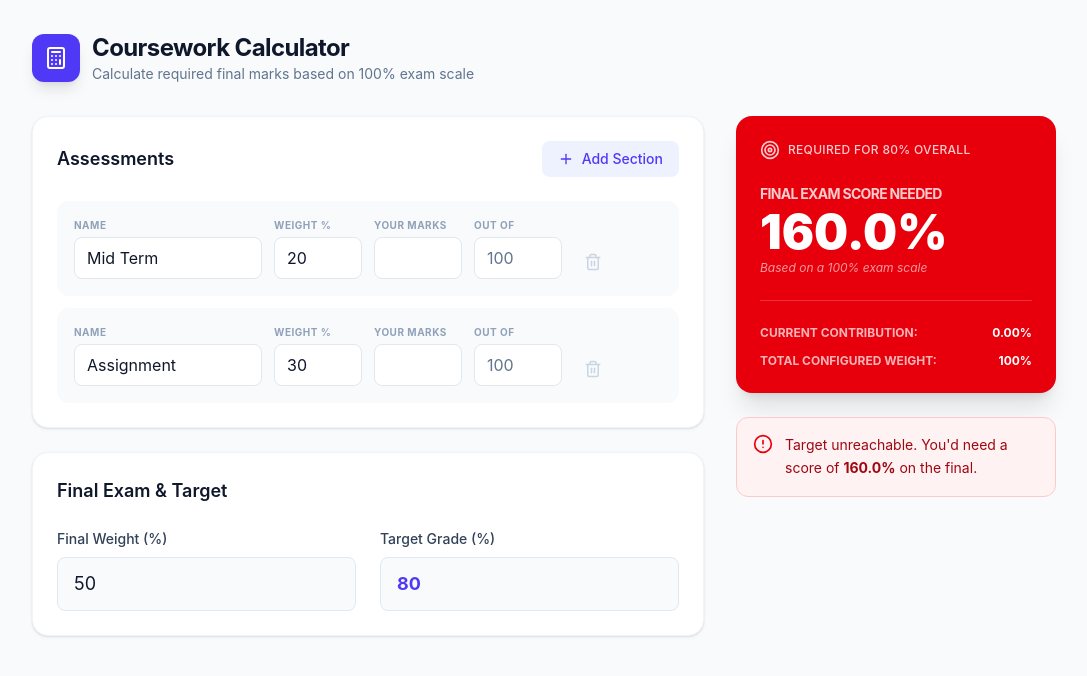
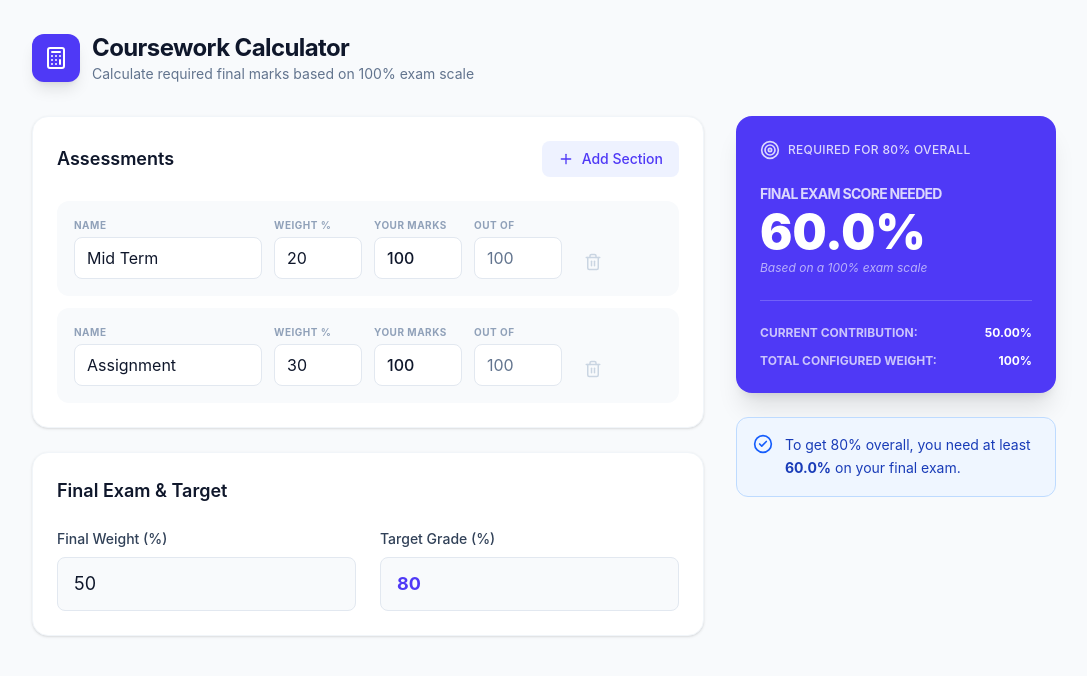
Before and after one commit to YeohWeiJeng/coursework-calculator, a React (Vite) app: page / in a window 1280 px wide. Shown: the top 676 px of the page, without its empty margins (96-1183 px from the left). Built offline with nearby package versions, Linux system fonts and the light colour scheme.

Commit message:
make the default marks to 100

```diff
--- a/src/App.jsx
+++ b/src/App.jsx
@@ -5,17 +5,18 @@ const App = () => {
   const [targetGrade, setTargetGrade] = useState(80);
   const [finalWeight, setFinalWeight] = useState(50);
   const [components, setComponents] = useState([
-    { id: 1, name: 'Mid Term', weight: 20, score: '', total: 100 },
-    { id: 2, name: 'Assignment', weight: 30, score: '', total: 100 },
+    { id: 1, name: 'Mid Term', weight: 20, score: 100, total: 100 },
+    { id: 2, name: 'Assignment', weight: 30, score: 100, total: 100 },
   ]);
 
+  // Actions
   const addComponent = () => {
     const newId = components.length > 0 ? Math.max(...components.map(c => c.id)) + 1 : 1;
     setComponents([...components, {
       id: newId,
       name: `Assessment ${newId}`,
       weight: 10,
-      score: '',
+      score: '', // Newly added components default to empty
       total: 100
     }]);
   };
@@ -33,7 +34,7 @@ const App = () => {
     }));
   };
 
-  // Helper to treat empty strings as 0 for calculations
+  // Calculation Logic
   const safeVal = (val) => {
     const parsed = parseFloat(val);
     return isNaN(parsed) ? 0 : parsed;
@@ -42,17 +43,14 @@ const App = () => {
   const totalCourseworkWeight = components.reduce((sum, c) => sum + safeVal(c.weight), 0);
   const totalWeight = totalCourseworkWeight + safeVal(finalWeight);
 
-  // Calculate current points contributed to the overall grade
   const currentWeightedScore = components.reduce((sum, c) => {
     const weight = safeVal(c.weight);
     const score = safeVal(c.score);
-    const total = safeVal(c.total) || 1; // Prevent division by zero
+    const total = safeVal(c.total) || 1;
     return sum + ((score / total) * weight);
   }, 0);
 
   const finalWeightVal = safeVal(finalWeight);
-
-  // Final is now always out of 100%
   const percentageNeededOnFinal = finalWeightVal > 0
     ? ((safeVal(targetGrade) - currentWeightedScore) / (finalWeightVal / 100))
     : 0;
```
